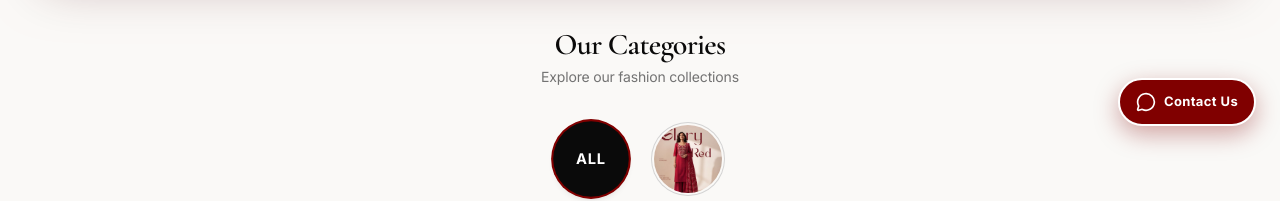
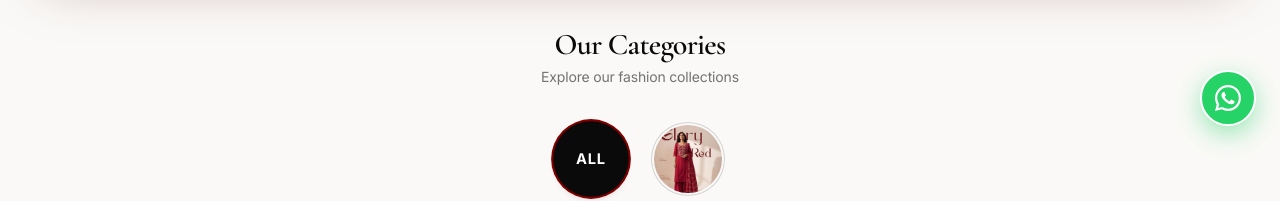
Before and after one commit to simanto1029-max/HYDEE, a React (Vite) app: page / in a window 1280 px wide. Shown: the part 650-851 px from the top of the page. Built offline with nearby package versions, Linux system fonts and the light colour scheme; no server answers; the database is empty.

Commit message:
FloatingConcierge.tsx

```diff
--- a/src/components/FloatingConcierge.tsx
+++ b/src/components/FloatingConcierge.tsx
@@ -1,6 +1,13 @@
 import React, { useState } from 'react';
 import { MessageCircle, X, ArrowRight, Phone, Sparkles } from 'lucide-react';
 import { store } from '../services/store';
+
+// The real WhatsApp logo (speech bubble + phone)
+const WhatsAppLogo: React.FC<{ className?: string }> = ({ className }) => (
+  <svg viewBox="0 0 32 32" className={className} fill="currentColor" aria-hidden="true">
+    <path d="M16.003 3C8.832 3 3 8.83 3 16c0 2.292.6 4.53 1.74 6.505L3 29l6.673-1.71A13 13 0 0 0 16.003 29C23.17 29 29 23.17 29 16S23.17 3 16.003 3Zm0 23.77a10.7 10.7 0 0 1-5.456-1.496l-.39-.232-3.96 1.015 1.056-3.86-.254-.397A10.74 10.74 0 0 1 5.23 16c0-5.9 4.8-10.7 10.773-10.7S26.77 10.1 26.77 16s-4.867 10.77-10.767 10.77Zm5.9-8.04c-.323-.162-1.913-.944-2.21-1.052-.297-.108-.512-.162-.727.162-.216.323-.836 1.052-1.025 1.268-.188.216-.377.243-.7.08-.323-.16-1.364-.503-2.6-1.603-.96-.857-1.61-1.915-1.8-2.238-.188-.323-.02-.498.142-.66.146-.145.323-.377.485-.566.162-.188.216-.323.324-.54.108-.215.054-.404-.027-.566-.08-.162-.727-1.752-.996-2.4-.262-.63-.529-.545-.727-.555l-.619-.01a1.19 1.19 0 0 0-.862.404c-.296.323-1.132 1.106-1.132 2.697s1.158 3.128 1.32 3.343c.162.216 2.28 3.482 5.523 4.882.772.333 1.374.532 1.844.68.775.246 1.48.211 2.037.128.62-.093 1.913-.782 2.182-1.537.27-.755.27-1.402.188-1.537-.08-.135-.296-.216-.62-.378Z" />
+  </svg>
+);
 
 export const FloatingConcierge: React.FC = () => {
   const [isOpen, setIsOpen] = useState(false);
@@ -14,16 +21,15 @@ export const FloatingConcierge: React.FC = () => {
 
   return (
     <>
-      {/* Floating Concierge Action Button with Contact Us text */}
+      {/* Floating WhatsApp button: only the WhatsApp logo, in WhatsApp green (no text) */}
       <div className="fixed bottom-20 md:bottom-6 right-4 sm:right-6 z-30 flex items-center">
         <button
           onClick={() => setIsOpen(!isOpen)}
-          className="h-11 sm:h-12 px-3.5 sm:px-4 rounded-full bg-[#800000] hover:bg-[#600000] text-white flex items-center gap-2 shadow-[0_8px_25px_rgba(128,0,0,0.35)] border-2 border-white transition-all duration-300 hover:scale-105 active:scale-95 cursor-pointer group"
-          aria-label="Contact Us"
-          title="Contact Us"
+          className="w-12 h-12 sm:w-14 sm:h-14 rounded-full bg-[#25D366] hover:bg-[#1ebe5b] text-white flex items-center justify-center shadow-[0_8px_25px_rgba(37,211,102,0.45)] border-2 border-white transition-all duration-300 hover:scale-105 active:scale-95 cursor-pointer"
+          aria-label="Contact us on WhatsApp"
+          title="WhatsApp"
         >
-          <MessageCircle className="w-5 h-5 transition-transform group-hover:scale-110 shrink-0" />
-          <span className="text-xs sm:text-[13px] font-bold tracking-wide select-none">Contact Us</span>
+          <WhatsAppLogo className="w-7 h-7 sm:w-8 sm:h-8" />
         </button>
       </div>
 
```
